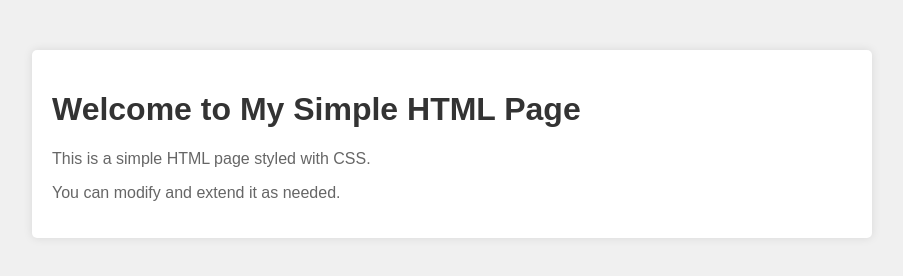
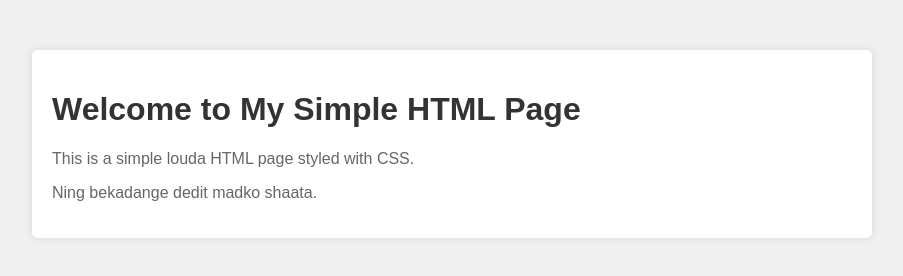
Before and after one commit to vinaym10/mypractice, a plain HTML site: page index.html in a window 1280 px wide. Shown: the whole page, without its empty margins (188-1091 px from the left). Drawn offline with Linux system fonts and the light colour scheme.

Commit message:
Update index.html

```diff
--- a/index.html
+++ b/index.html
@@ -9,8 +9,8 @@
 <body>
     <div class="container">
         <h1>Welcome to My Simple HTML Page</h1>
-        <p>This is a simple HTML page styled with CSS.</p>
-        <p>You can modify and extend it as needed.</p>
+        <p>This is a simple louda HTML page styled with CSS.</p>
+        <p>Ning bekadange dedit madko shaata.</p>
     </div>
 </body>
 </html>
```
